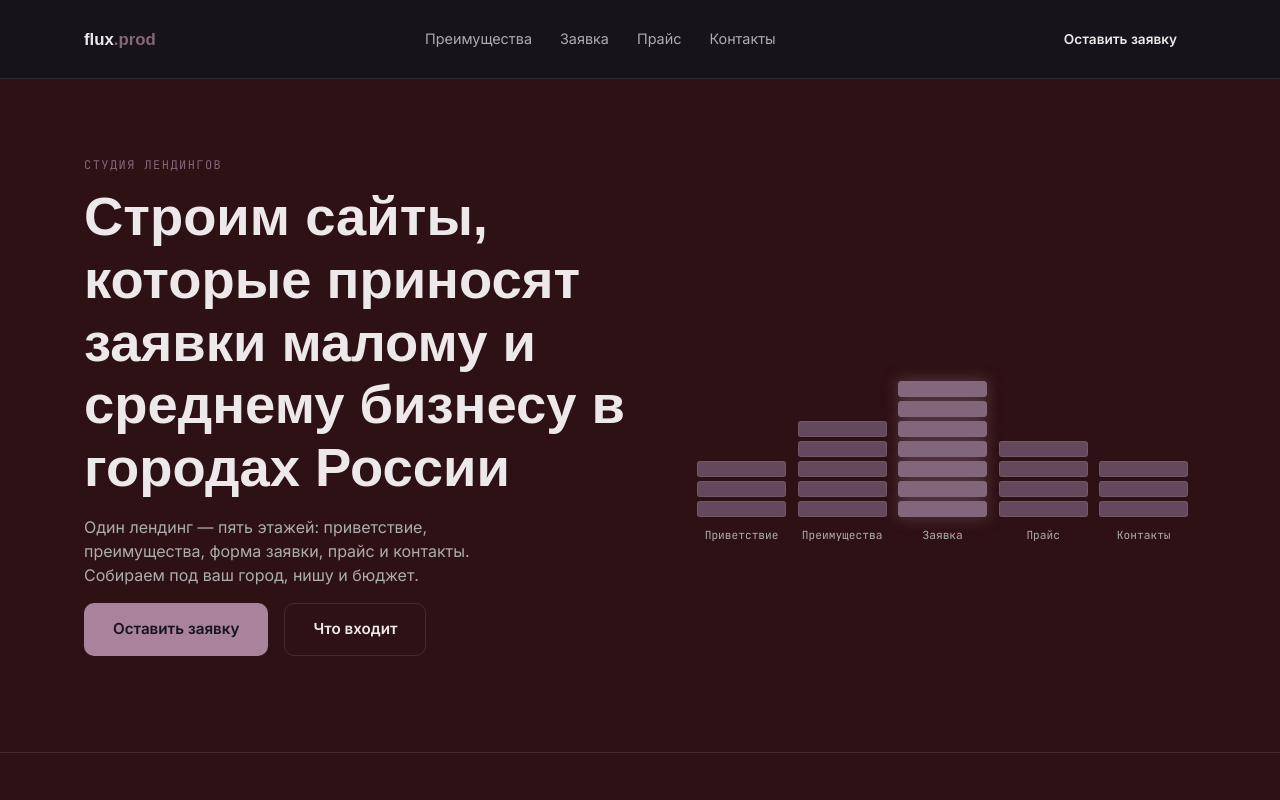
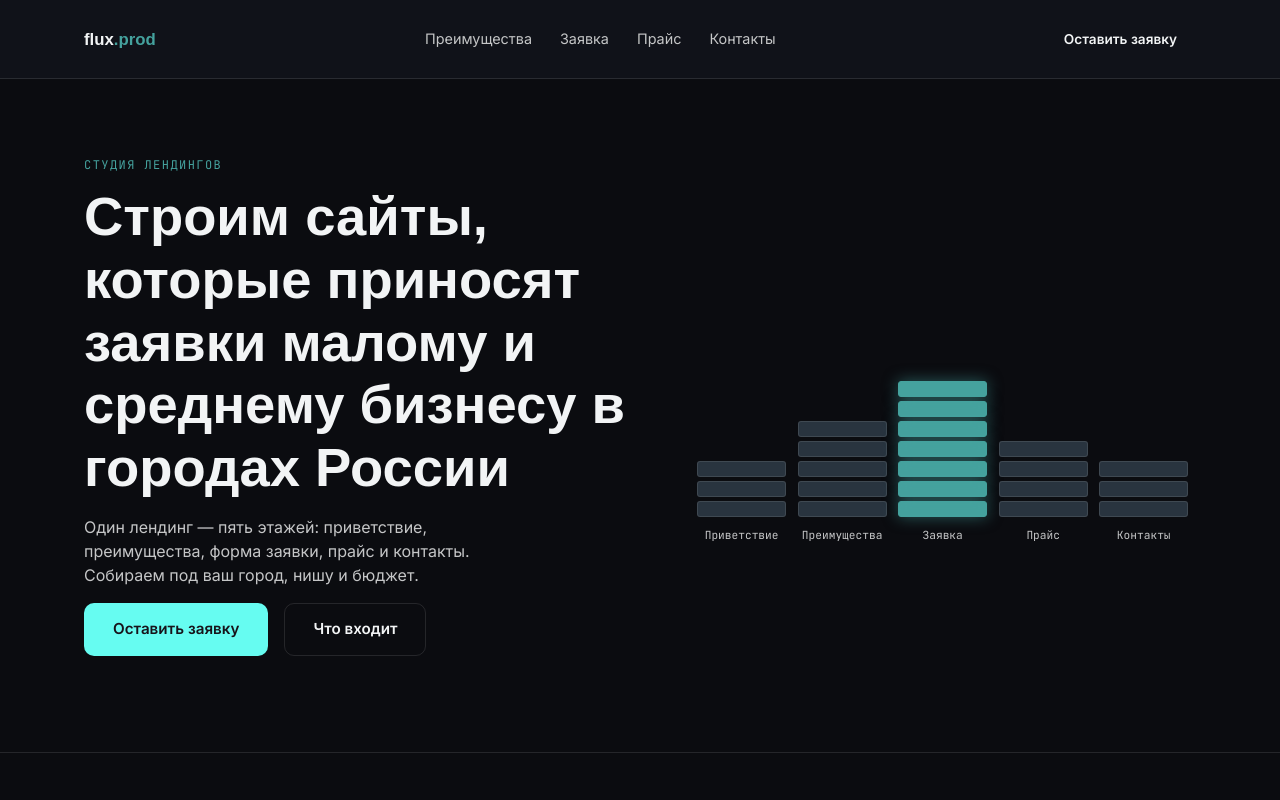
Before and after one commit to workhattdplay/segaeraergqrgqeerhergq4rgqertrXgvqe4rgq3erhbadgfadrg, a React (Vite) app: page / in a window 1280 px wide. Shown: the top 800 px of the page. Built offline with nearby package versions, Linux system fonts and the light colour scheme; a web font is replaced by a local one.

Commit message:
Add files via upload

```diff
--- a/src/index.css
+++ b/src/index.css
@@ -1,12 +1,12 @@
 :root {
-  --ink: #2e1114;
-  --surface: #501b1d;
-  --surface-2: #64485c;
-  --text: #ede8ea;
-  --muted: #adadad;
-  --accent: #83677b;
-  --accent-warm: #a9829b;
-  --line: rgba(173, 173, 173, 0.16);
+  --ink: #0b0c10;
+  --surface: #1f2833;
+  --surface-2: #29343f;
+  --text: #f2f4f5;
+  --muted: #c5c6c7;
+  --accent: #45a29e;
+  --accent-warm: #66fcf1;
+  --line: rgba(197, 198, 199, 0.14);
 
   --font-display: 'Unbounded', sans-serif;
   --font-body: 'Inter', sans-serif;
@@ -79,11 +79,11 @@ a { color: inherit; text-decoration: none; }
 .btn--primary {
   background: var(--accent-warm);
   color: #17131a;
-  box-shadow: 0 0 0 rgba(169, 130, 155, 0);
+  box-shadow: 0 0 0 rgba(102, 252, 241, 0);
 }
 .btn--primary:hover {
-  background: #bd93ae;
-  box-shadow: 0 10px 28px rgba(169, 130, 155, 0.35);
+  background: #8dfff5;
+  box-shadow: 0 10px 28px rgba(102, 252, 241, 0.35);
 }
 
 .btn--ghost {
@@ -93,7 +93,7 @@ a { color: inherit; text-decoration: none; }
 }
 .btn--ghost:hover {
   border-color: var(--accent);
-  box-shadow: 0 10px 24px rgba(131, 103, 123, 0.35);
+  box-shadow: 0 10px 24px rgba(69, 162, 158, 0.35);
 }
 
 .btn--sm { padding: 10px 18px; font-size: 0.85rem; }
@@ -191,14 +191,14 @@ a { color: inherit; text-decoration: none; }
 .skyline__stack--signal .skyline__floor {
   background: var(--accent);
   border-color: var(--accent);
-  box-shadow: 0 0 14px rgba(131, 103, 123, 0.5);
+  box-shadow: 0 0 14px rgba(69, 162, 158, 0.5);
   animation: rise 0.45s cubic-bezier(0.34, 1.56, 0.64, 1) both,
     pulse 2.4s ease-in-out 1.5s infinite;
 }
 
 @keyframes pulse {
-  0%, 100% { box-shadow: 0 0 14px rgba(131, 103, 123, 0.5); }
-  50% { box-shadow: 0 0 26px rgba(131, 103, 123, 0.85); }
+  0%, 100% { box-shadow: 0 0 14px rgba(69, 162, 158, 0.5); }
+  50% { box-shadow: 0 0 26px rgba(69, 162, 158, 0.85); }
 }
 
 .skyline__label {
```
